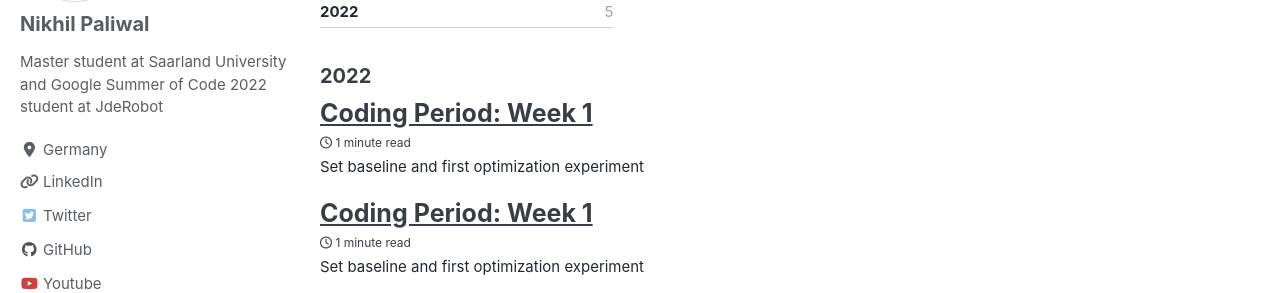
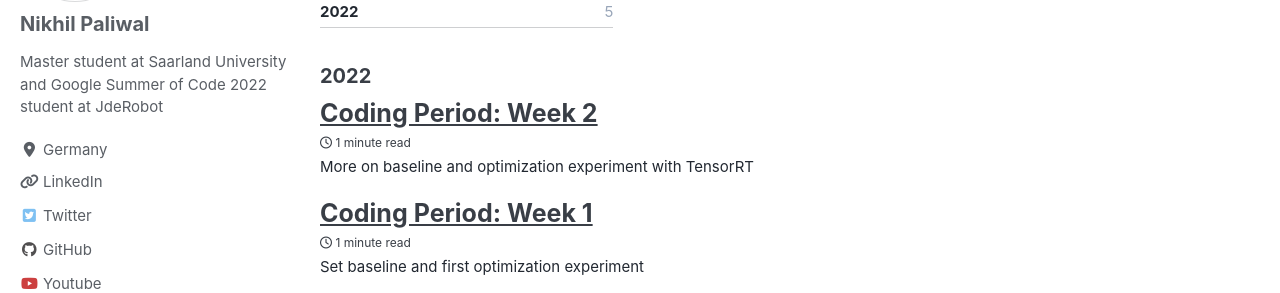
Before and after one commit to TheRoboticsClub/gsoc2022-Nikhil_Paliwal, a Jekyll site: the page built from docs/_pages/logbook.md, in a window 1280 px wide and 900 px high. Shown: the part 220-513 px from the top of the window. Built offline with Jekyll 4.4.1, drawn with Linux system fonts in a browser that asks for light colours; cached includes are drawn as plain includes; nearby versions of some CDN libraries.

Commit message:
Correct excerpt

```diff
--- a/docs/_posts/2022-06-25-Coding-Period-Week-2.md
+++ b/docs/_posts/2022-06-25-Coding-Period-Week-2.md
@@ -1,6 +1,6 @@
 ---
-title: "Coding Period: Week 1"
-excerpt: "Set baseline and first optimization experiment"
+title: "Coding Period: Week 2"
+excerpt: "More on baseline and optimization experiment with TensorRT"
 usemathjax: true
 sidebar:
   nav: "docs"
```
